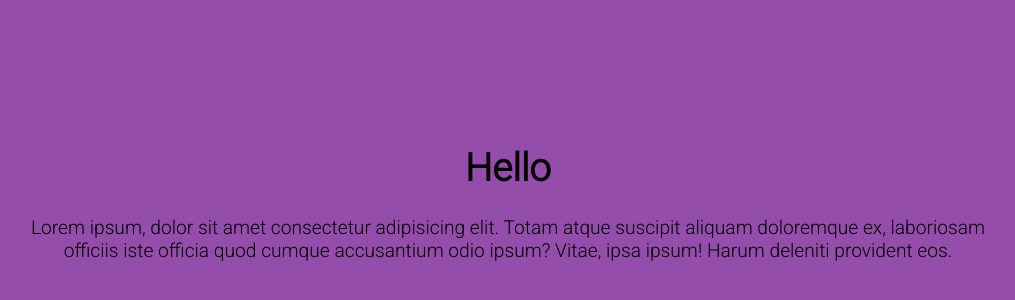
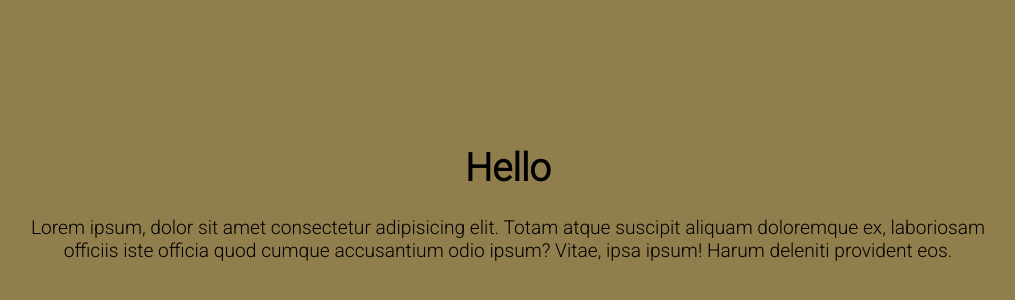
Before and after one commit to do-jonathan4/frontend-styling-practice, a website: page index.html in a window 1280 px wide. Shown: the part 164-464 px from the top of the page, without its empty margins (132-1147 px from the left). Drawn offline with Linux system fonts and the light colour scheme.

Commit message:
changed bg color to #917e4d

```diff
--- a/assets/css/styles.css
+++ b/assets/css/styles.css
@@ -1,3 +1,3 @@
 body {
-        background-color: #944dab;
+        background-color: #917e4d;
     }
```
